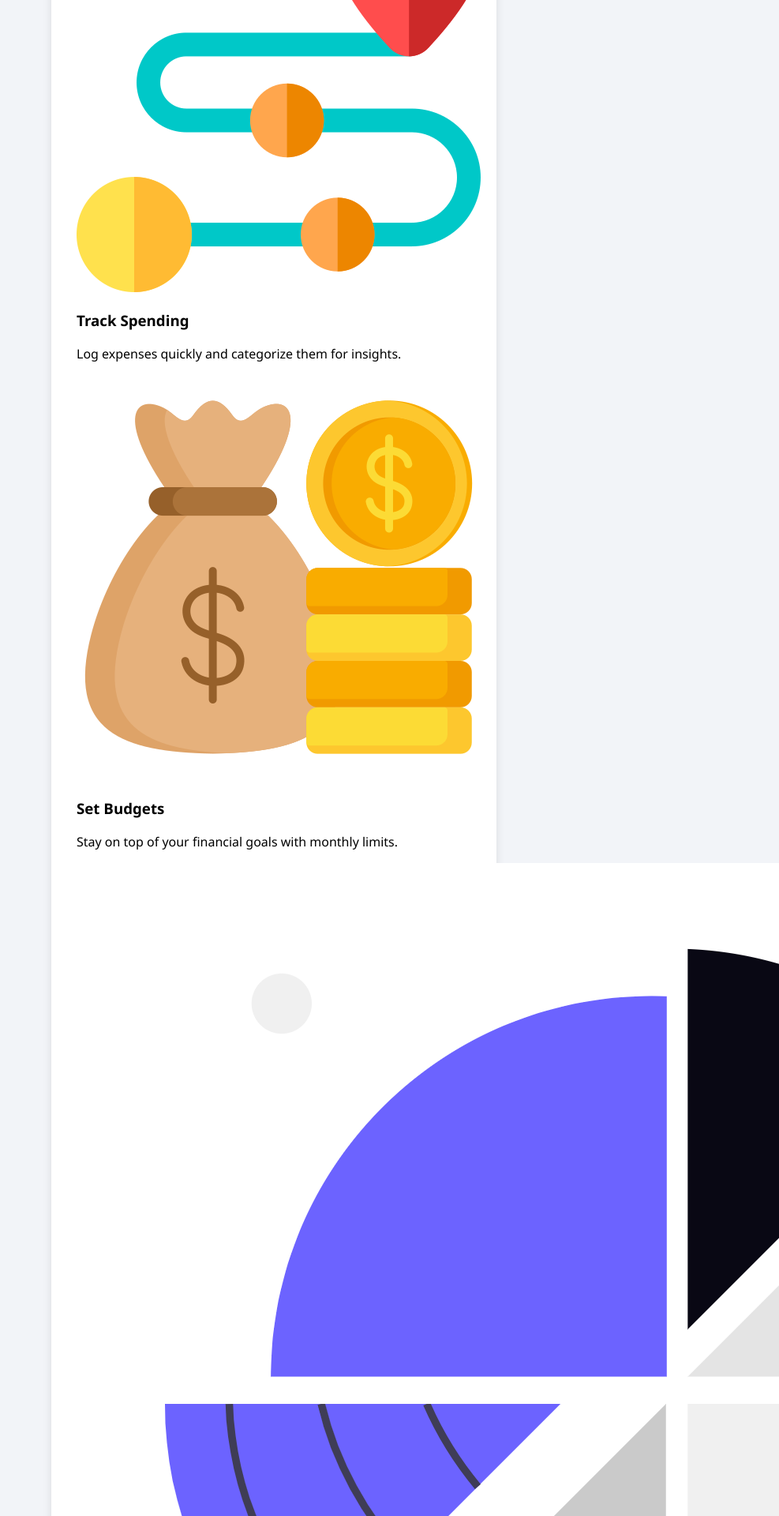
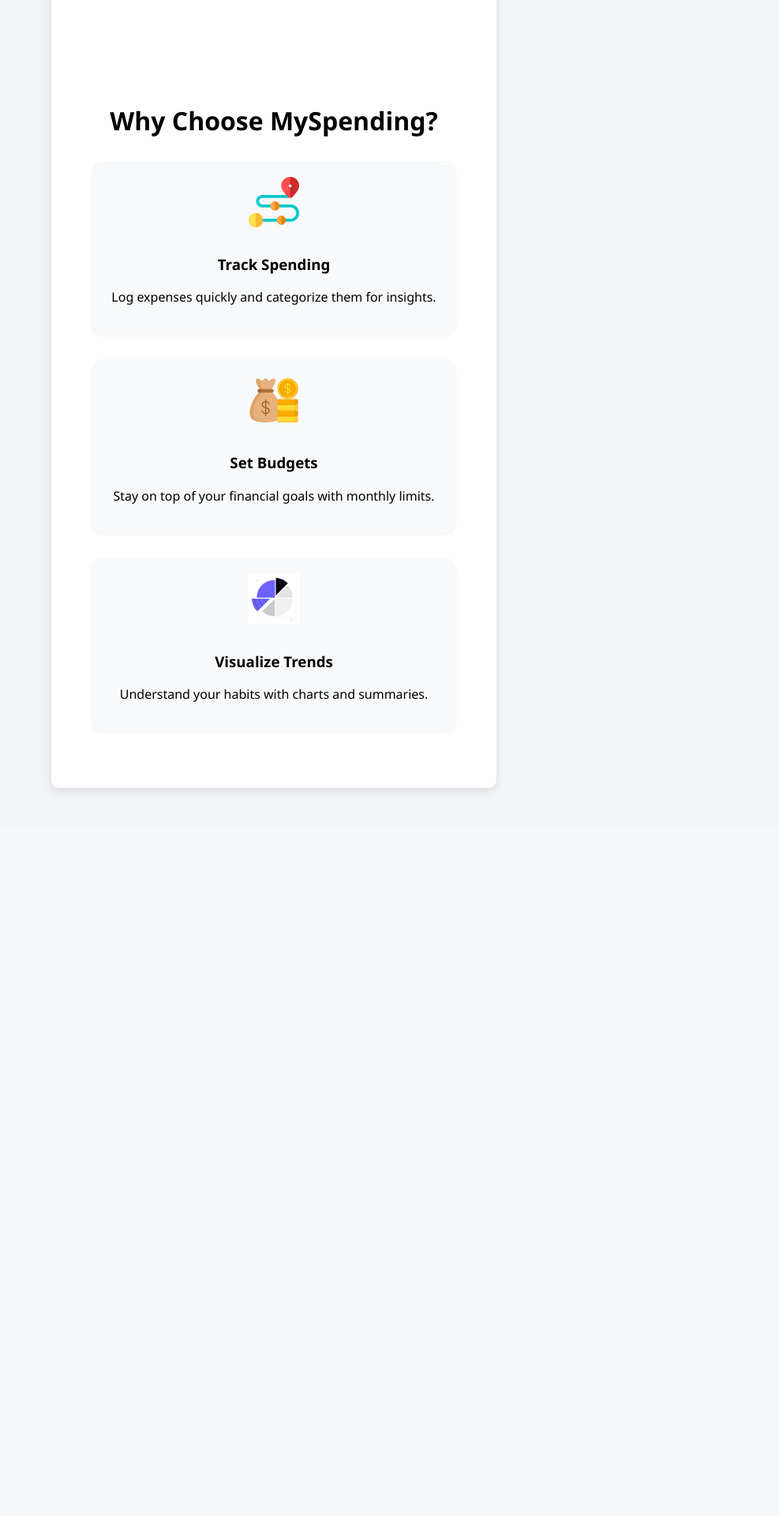
Before and after one commit to Thandeka325/MySpending, a Flask app: page / in a window 1280 px wide; the page is wider, and only the part inside the window is pictured. Shown: the part 822-2742 px from the top of that part at 79% size, without its empty margins (293-1280 px from the left). After the commit the page ends 1826 px from the top of that part, so only its background shows below. Run offline with Flask 3, Linux system fonts and the light colour scheme.

Commit message:
Updated page layout

```diff
--- a/app/static/style.css
+++ b/app/static/style.css
@@ -32,18 +106,90 @@
   background: #0056b3;
 }
 
-.flashes li {
-  list-style: none;
-  padding: 10px;
+/* Reusable Button Class */
+.btn-primary {
+  display: inline-block;
+  background-color: #007BFF;
+  color: white;
+  padding: 12px 24px;
+  border-radius: 8px;
+  text-decoration: none;
+  font-weight: bold;
+  transition: background 0.3s ease;
+}
+
+.btn-primary:hover {
+  background-color: #0056b3;
+}
+
+/* Hero Section */
+.hero {
+  display: flex;
+  flex-wrap: wrap;
+  align-items: center;
+  justify-content: space-between;
+  gap: 2rem;
+  margin-top: 40px;
+  padding: 20px;
+  background-color: #fff;
+  border-radius: 10px;
+}
+
+.hero-content {
+  flex: 1;
+  max-width: 500px;
+}
+
+.hero-content h1 {
+  font-size: 2.5rem;
   margin-bottom: 10px;
 }
 
-.flashes .danger {
-  background: #f8d7da;
-  color: #721c24;
+.hero-content p {
+  font-size: 1.2rem;
+  margin-bottom: 20px;
 }
 
-.flashes .success {
-  background: #d4edda;
-  color: #155724;
+/* Hero Image */
+.hero-image img {
+  max-width: 100%;
+  height: auto;
 }
+
+/* Features Section */
+#features {
+  text-align: center;
+  padding: 40px 20px;
+  margin-top: 40px;
+  background: #fff;
+  border-radius: 10px;
+}
+
+#features h2 {
+  font-size: 2rem;
+  margin-bottom: 20px;
+}
+
+.features-grid {
+  display: grid;
+  grid-template-columns: repeat(auto-fit, minmax(220px, 1fr));
+  gap: 2rem;
+  margin-top: 30px;
+}
+
+.feature-item {
+  padding: 20px;
+  border-radius: 12px;
+  background: #f8f9fa;
+  box-shadow: 0 2px 4px rgba(0,0,0,0.05);
+  transition: transform 0.2s;
+}
+
+.feature-item:hover {
+  transform: translateY(-5px);
+}
+
+.feature-item img {
+  height: 64px;
+  margin-bottom: 10px;
+}
```
Also changed, not shown: other parts of app/static/style.css (+75 -1 lines).
